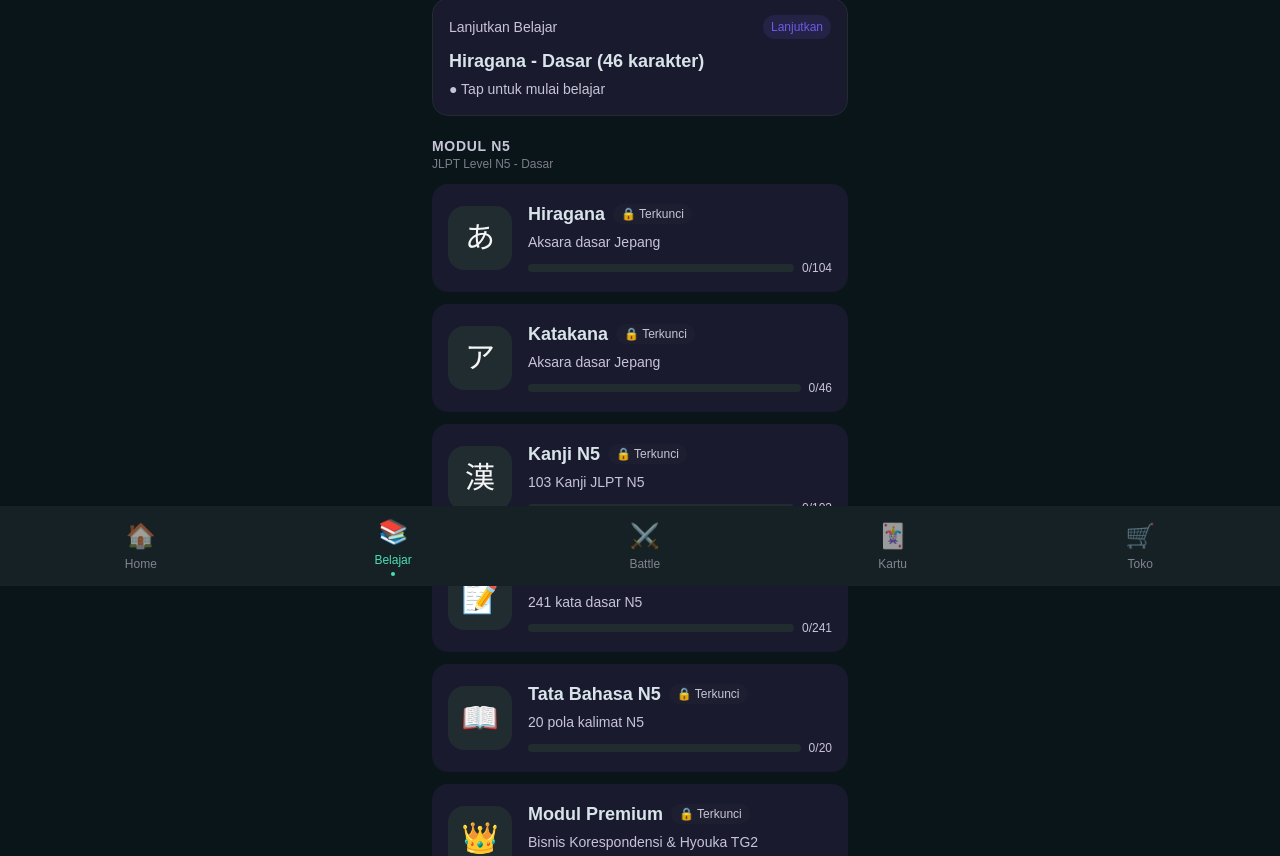
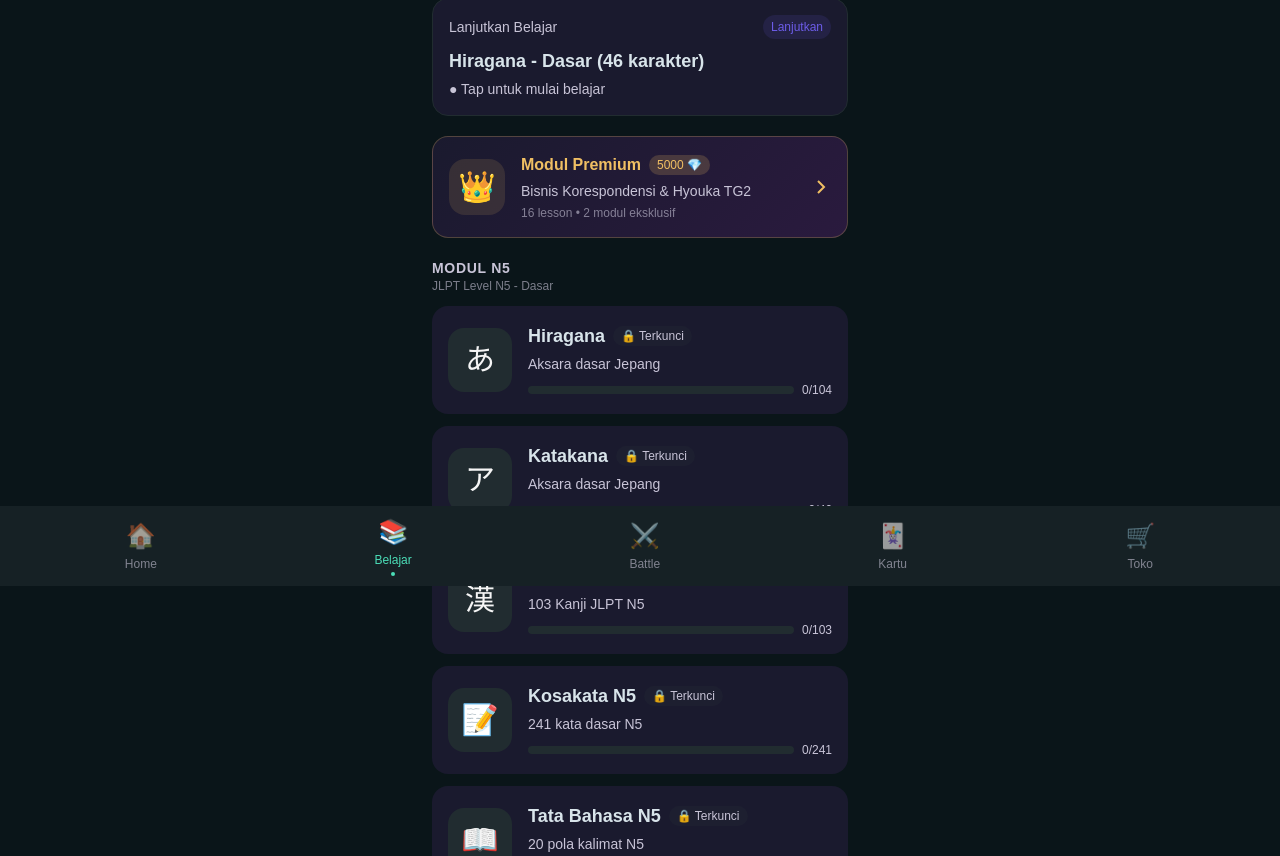
Before and after one commit to tamagoxx/kanjimon, a Next.js app: page /learn in a window 1280 px wide. Shown: the part 214-1070 px from the top of the page. Built offline with nearby package versions, Linux system fonts and the light colour scheme.

Commit message:
feat: move premium modul banner above N5 section in learn page

```diff
--- a/src/app/learn/page.tsx
+++ b/src/app/learn/page.tsx
@@ -1514,19 +1514,6 @@ export default function LearnPage() {
       total: 20,
       badge: '🔒 85% Kosakata N5',
       badgeColor: colors.darkGray,
-    },
-    {
-      id: 'premium-modul',
-      title: 'Modul Premium',
-      subtitle: 'Bisnis Korespondensi & Hyouka TG2',
-      icon: '👑',
-      jlptLevel: 'N5' as const,
-      status: 'learning' as const,
-      progress: 0,
-      learned: 0,
-      total: 16,
-      badge: '5000 💎 untuk unlock',
-      badgeColor: colors.gold,
     },
     // N4 Group
     {
@@ -1687,6 +1674,40 @@ export default function LearnPage() {
           </p>
         </motion.div>
 
+        {/* Modul Premium Banner */}
+        <motion.div
+          initial={{ opacity: 0, y: -10 }}
+          animate={{ opacity: 1, y: 0 }}
+          transition={{ delay: 0.05 }}
+          onClick={() => handleModuleClick('premium-modul')}
+          className="p-4 rounded-2xl cursor-pointer"
+          style={{ background: `linear-gradient(135deg, #1a1a2e 0%, #2a1a3e 100%)`, border: `1px solid ${colors.gold}40` }}
+        >
+          <div className="flex items-center gap-4">
+            <div
+              className="w-14 h-14 rounded-2xl flex items-center justify-center text-3xl"
+              style={{ backgroundColor: `${colors.gold}20` }}
+            >
+              👑
+            </div>
+            <div className="flex-1">
+              <div className="flex items-center gap-2 mb-1">
+                <span className="text-base font-bold text-[#f0bf63]">Modul Premium</span>
+                <span className="text-xs px-2 py-0.5 rounded-full font-medium" style={{ backgroundColor: `${colors.gold}30`, color: colors.gold }}>
+                  5000 💎
+                </span>
+              </div>
+              <p className="text-sm text-[#c8c4d7]">Bisnis Korespondensi & Hyouka TG2</p>
+              <p className="text-xs text-[#c8c4d7]/60 mt-1">16 lesson • 2 modul eksklusif</p>
+            </div>
+            <div className="text-[#f0bf63]">
+              <svg width="20" height="20" viewBox="0 0 20 20" fill="none" stroke="currentColor" strokeWidth="2">
+                <path d="M7 4l6 6-6 6" />
+              </svg>
+            </div>
+          </div>
+        </motion.div>
+
         {/* Modules by JLPT Level */}
         {[
           { level: 'N5', label: 'MODUL N5', modules: n5Modules, color: colors.brand, desc: 'JLPT Level N5 - Dasar' },
```
